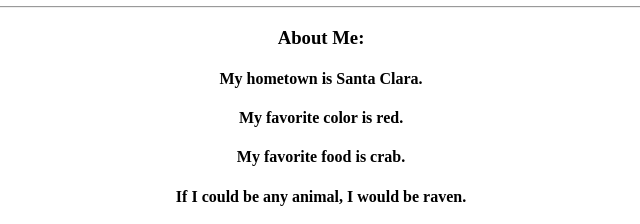
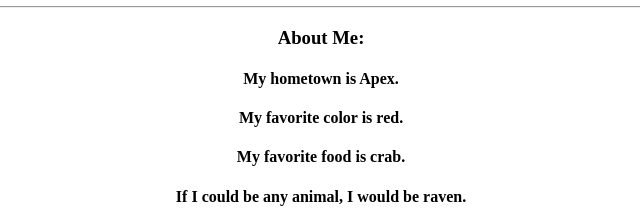
Before and after one commit to ProjectileWaterfowl/aaaaa, a plain HTML site: page index.html in a window 1280 px wide. Shown: the part 121-345 px from the top of the page, 319-959 px from the left. Drawn offline with Linux system fonts and the light colour scheme.

Commit message:
Update index.html

```diff
--- a/index.html
+++ b/index.html
@@ -11,7 +11,7 @@
 				<h2>Software Developer</h2>
 				<hr>
 				<h3>About Me:</h3>
-					<h4>My hometown is Santa Clara.</h4>
+					<h4>My hometown is Apex.</h4>
 					<h4>My favorite color is red.</h4>
 					<h4>My favorite food is crab.</h4>
 					<h4>If I could be any animal, I would be raven.</h4>
```
